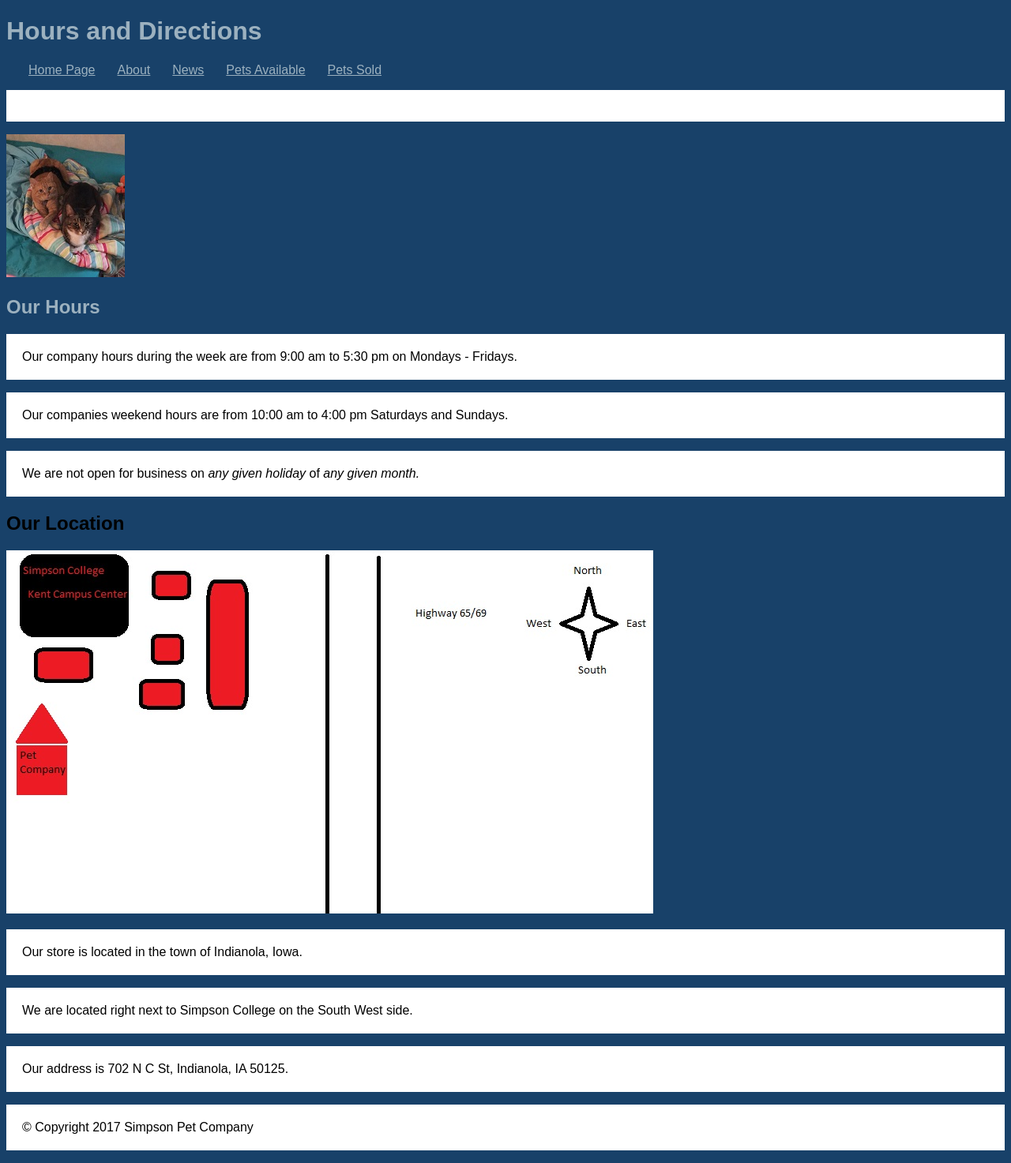
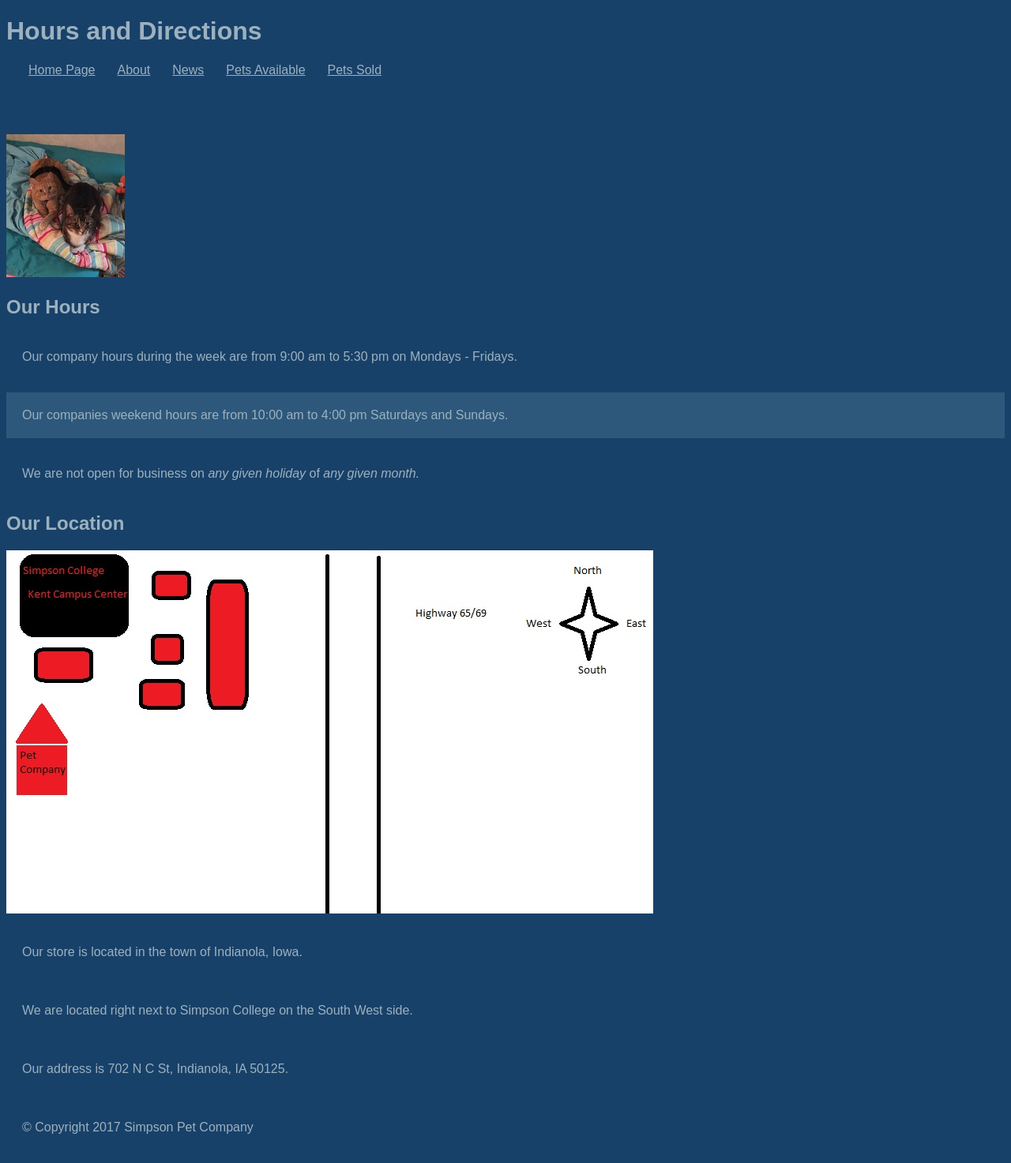
Before and after one commit to josieclarke/simpson_pet_company, a PHP site: page /hours_directions.html in a window 1280 px wide. Shown: the whole page at 79% size. Run offline with PHP 8.4, Linux system fonts and the light colour scheme.

Commit message:
Added id selector and class slector also removed backgrounds for text and chnaged text color

```diff
--- a/public_html/about.html
+++ b/public_html/about.html
@@ -42,7 +42,7 @@
   <h2>About the Company</h2>
 </header>
 <img src="img/Cats.jpg" alt="Cats" />
-  <p>While we attended Simpson College, we noticed that there was a lot of endangered Indianolan Brown Squirrels.</p>
+  <p id="opening">While we attended Simpson College, we noticed that there was a lot of endangered Indianolan Brown Squirrels.</p>
   <p>After seeing a majority of these squirrels get hit by cars, chased off campus, and get so obese because of the lack of nut control, we knew we had to do something.</p>
   <p>We captured as many squirrels as possible and pawned them off and gave them to trusted friends.</p>
   <p>This is how the dream started. In the present day, we captured a wide variety of animals ranging from the smallest house cat, to the biggest moose.</p>
--- a/public_html/css_drew_geisert_css.css
+++ b/public_html/css_drew_geisert_css.css
@@ -1,6 +1,5 @@
 p {
-    background: white;
-    text-color: black;
+    color: #9CB1BF;
     padding: 20px;
 }
 
@@ -29,10 +28,49 @@ nav ul {
 nav li {
 
     float: left;
+
 }
 nav li a {
 
     padding-left: 14px;
     padding-right: 14px;
     color: #9cb1bf
+
 }
+
+#opening {
+
+    font-style: italic;
+
+}
+
+.odd {
+
+    background-color: transparent;
+    color: #9cb1bf;
+
+    }
+
+.even {
+
+    background-color: #2d587b;
+    color: #9cb1bf;
+
+    }
+
+h2 {
+
+    color: #9cb1bf
+
+    }
+
+th {
+
+    color: #9cb1bf;
+
+    }
+td {
+
+    color: #9cb1bf;
+
+    }
--- a/public_html/hours_directions.html
+++ b/public_html/hours_directions.html
@@ -46,9 +46,9 @@
   <h2>Our Hours</h2>
 </header>
 
-  <p>Our company hours during the week are from 9:00 am to 5:30 pm on Mondays - Fridays.</p>
-  <p>Our companies weekend hours are from 10:00 am to 4:00 pm Saturdays and Sundays.</p>
-  <p>We are not open for business on <em>any given holiday</em> of <em>any given month.</em></p>
+  <p class="odd">Our company hours during the week are from 9:00 am to 5:30 pm on Mondays - Fridays.</p>
+  <p class="even">Our companies weekend hours are from 10:00 am to 4:00 pm Saturdays and Sundays.</p>
+  <p class="odd">We are not open for business on <em>any given holiday</em> of <em>any given month.</em></p>
   <h2>Our Location</h2>
   <img src="img/map.jpg" alt="Cats" />
   <p> Our store is located in the town of Indianola, Iowa.</p>
```
